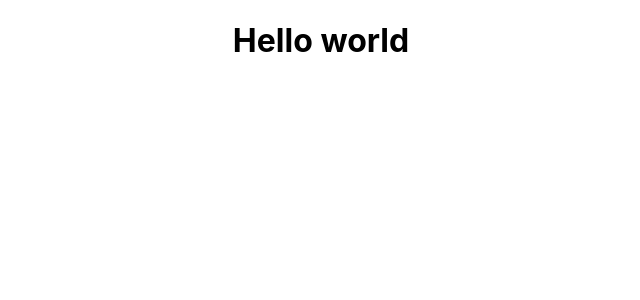
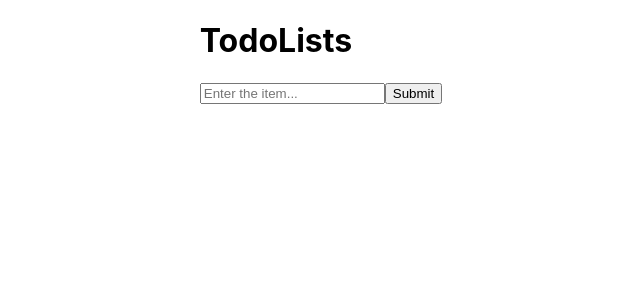
Before and after one commit to Gitanjali-Sahoo/todo-ts, a React (Create React App) app: page / in a window 1280 px wide. Shown: the top 300 px of the page, without its empty margins (319-959 px from the left). Built offline with nearby package versions, Linux system fonts and the light colour scheme.

Commit message:
done: todo app basics

```diff
--- a/package.json
+++ b/package.json
@@ -13,6 +13,7 @@
     "react": "^18.2.0",
     "react-dom": "^18.2.0",
     "react-scripts": "5.0.1",
+    "react-uuid": "^2.0.0",
     "typescript": "^4.9.5",
     "web-vitals": "^2.1.4"
   },
--- a/src/App.css
+++ b/src/App.css
@@ -1,38 +1,11 @@
-.App {
-  text-align: center;
+.Container {
+    display: flex;
+    justify-content: center;
 }
-
-.App-logo {
-  height: 40vmin;
-  pointer-events: none;
+.list-container {
+    display: flex;
+    gap: 10px;
+    justify-content: center;
+    align-items: baseline;
+    padding: 0;
 }
-
-@media (prefers-reduced-motion: no-preference) {
-  .App-logo {
-    animation: App-logo-spin infinite 20s linear;
-  }
-}
-
-.App-header {
-  background-color: #282c34;
-  min-height: 100vh;
-  display: flex;
-  flex-direction: column;
-  align-items: center;
-  justify-content: center;
-  font-size: calc(10px + 2vmin);
-  color: white;
-}
-
-.App-link {
-  color: #61dafb;
-}
-
-@keyframes App-logo-spin {
-  from {
-    transform: rotate(0deg);
-  }
-  to {
-    transform: rotate(360deg);
-  }
-}
--- a/src/App.tsx
+++ b/src/App.tsx
@@ -1,10 +1,11 @@
 import React from 'react'
 import './App.css'
+import TodoLists from './components/TodoLists'
 
 function App() {
     return (
-        <div className="App">
-            <h1>Hello world</h1>
+        <div className="Container">
+            <TodoLists />
         </div>
     )
 }
--- a/src/components/TodoLists.tsx
+++ b/src/components/TodoLists.tsx
@@ -1,7 +1,120 @@
-import React from 'react'
+import React, { useState } from 'react'
+import uuid from 'react-uuid'
+
+type TodoItem = {
+    item: string
+    id: string
+}
 
 const TodoLists = () => {
-    return <div>TodoLists</div>
+    const [inputValue, setInputValue] = useState<string>('')
+    const [lists, setLists] = useState<TodoItem[]>([])
+    const [editItemId, setEditItemId] = useState<string | null>(null)
+
+    const handleChange = (e: React.ChangeEvent<HTMLInputElement>) => {
+        setInputValue(e.target.value)
+    }
+
+    const handleSubmit = () => {
+        if (inputValue === '') {
+            alert('Enter the input Value')
+        } else if (inputValue !== '') {
+            const newId = uuid()
+            const TodoItem = {
+                id: newId,
+                item: inputValue
+            }
+            setLists([...lists, TodoItem])
+            setInputValue('')
+        }
+    }
+
+    const handleDelete = (id: string) => {
+        const newLists = lists.filter((list) => list.id !== id)
+        setLists(newLists)
+        if (editItemId === id) {
+            setEditItemId(null)
+        }
+    }
+
+    const handleEdit = (id: string) => {
+        setEditItemId(id)
+    }
+    const handleUpdate = (id: string, newValue: string) => {
+        const updateList = lists.map((list) =>
+            list.id === id ? { ...list, list: newValue } : list
+        )
+        setLists(updateList)
+        setEditItemId(null)
+    }
+    const handleInputValue = (e: React.ChangeEvent<HTMLInputElement>, id: string) => {
+        const updateInputValue = lists.map((item) =>
+            item.id === id ? { ...item, item: e.target.value } : item
+        )
+        setLists(updateInputValue)
+    }
+    return (
+        <>
+            <div>
+                <h1>TodoLists</h1>
+                <div>
+                    <input
+                        type="text"
+                        value={inputValue}
+                        placeholder="Enter the item..."
+                        onChange={handleChange}
+                    />
+
+                    <input
+                        type="button"
+                        value="Submit"
+                        onClick={handleSubmit}
+                    />
+                </div>
+                <div>
+                    {lists.map((list) => {
+                        return (
+                            <ul key={list.id} className="list-container">
+                                <li>
+                                    {editItemId === list.id ? (
+                                        <input
+                                            type="text"
+                                            value={list.item}
+                                            onChange={(e) => {
+                                                handleInputValue(e, list.id)
+                                            }}
+                                        />
+                                    ) : (
+                                        list.item
+                                    )}
+                                </li>
+                                <input
+                                    type="button"
+                                    value="Delete"
+                                    onClick={() => handleDelete(list.id)}
+                                />
+                                {editItemId === list.id ? (
+                                    <input
+                                        type="button"
+                                        value="Update"
+                                        onClick={() =>
+                                            handleUpdate(list.id, list.item)
+                                        }
+                                    />
+                                ) : (
+                                    <input
+                                        type="button"
+                                        value="Edit"
+                                        onClick={() => handleEdit(list.id)}
+                                    />
+                                )}
+                            </ul>
+                        )
+                    })}
+                </div>
+            </div>
+        </>
+    )
 }
 
 export default TodoLists
```
Also changed, not shown: 1 other file (tests, documents, lock files or other folders).
